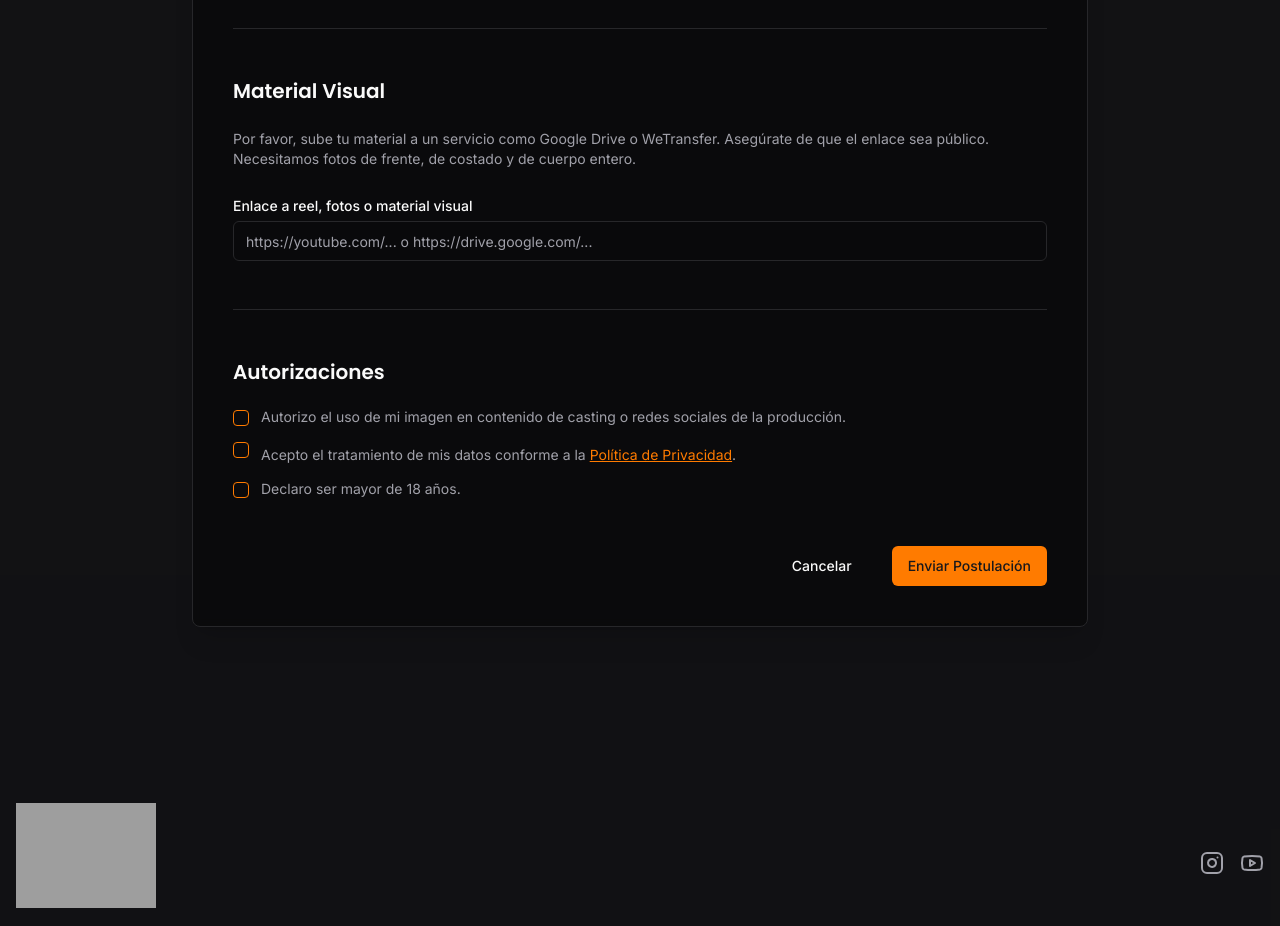
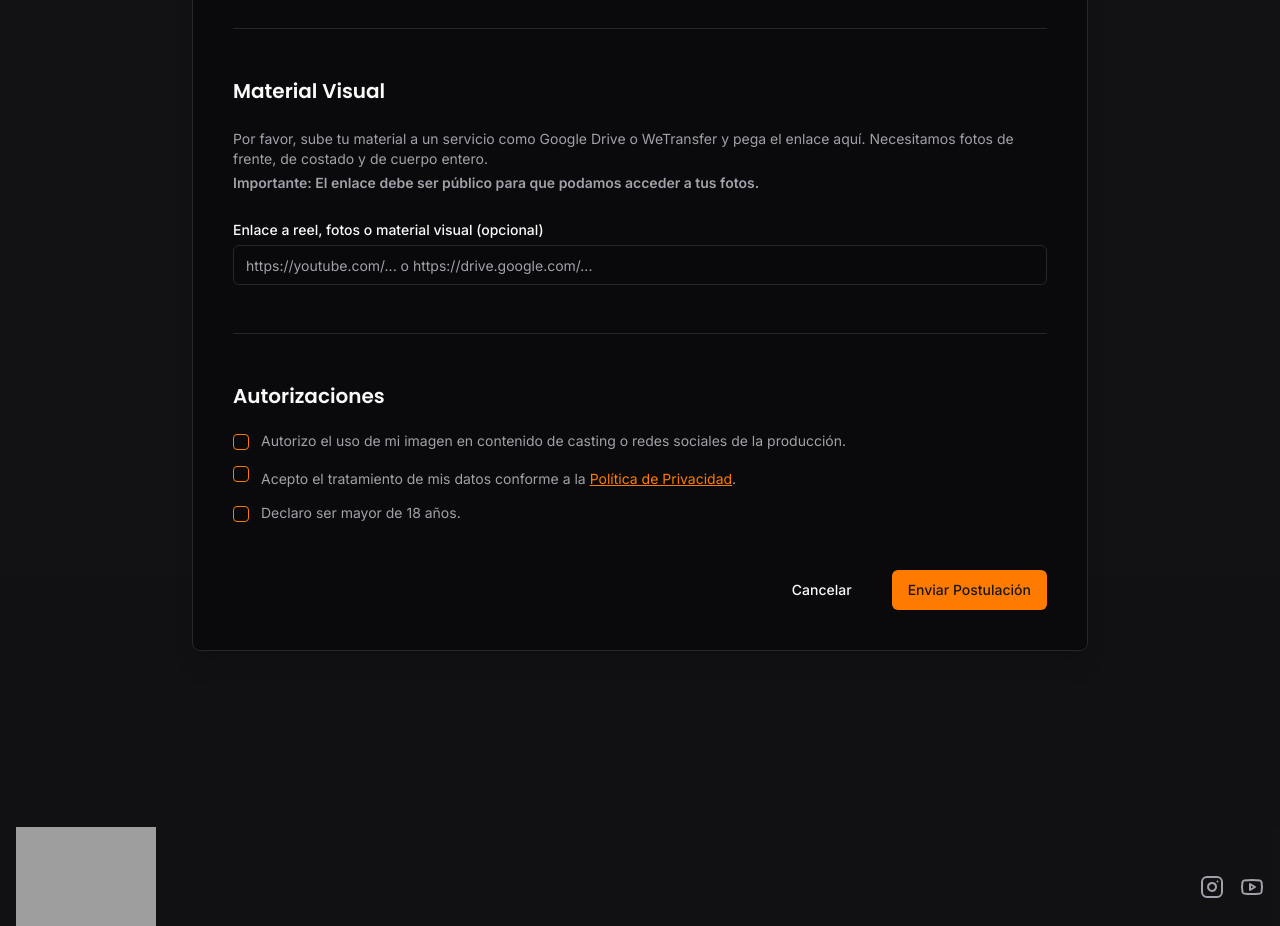
Before and after one commit to jchavesh/videameCR25, a Next.js app: page /casting in a window 1280 px wide. Shown: the part 2220-3146 px from the top of the page. Built offline with nearby package versions, Linux system fonts and the light colour scheme; grey boxes are pictures that could not be loaded.

Commit message:
puedes hacer que ese url del usuario no sea del todo 100% necesario para

```diff
--- a/src/components/casting-form.tsx
+++ b/src/components/casting-form.tsx
@@ -49,6 +49,9 @@ export function CastingForm() {
       console.warn("CORS error is expected on static site form submission to Netlify:", error);
     });
 
+    // We optimistically navigate to the success page.
+    // This is because on a static site, we can't await the fetch response due to CORS.
+    // We know Netlify will process the form, so we send the user to the success page right away.
     router.push('/casting-success');
   };
 
@@ -270,11 +273,14 @@ export function CastingForm() {
 
       <div className="space-y-6 border-b border-border pb-12">
             <h2 className="text-xl font-headline font-semibold text-foreground">Material Visual</h2>
-            <p className="text-muted-foreground text-sm">Por favor, sube tu material a un servicio como Google Drive o WeTransfer. Asegúrate de que el enlace sea público. Necesitamos fotos de frente, de costado y de cuerpo entero.</p>
+            <p className="text-muted-foreground text-sm">
+              Por favor, sube tu material a un servicio como Google Drive o WeTransfer y pega el enlace aquí. Necesitamos fotos de frente, de costado y de cuerpo entero.
+              <span className="font-bold block mt-1">Importante: El enlace debe ser público para que podamos acceder a tus fotos.</span>
+            </p>
             <div className="grid grid-cols-1 gap-x-6 gap-y-8 sm:grid-cols-6">
                  <div className="col-span-full">
-                    <Label htmlFor="reelOrDanceLink">Enlace a reel, fotos o material visual</Label>
-                    <Input id="reelOrDanceLink" name="reelOrDanceLink" type="url" className="mt-1" placeholder="https://youtube.com/... o https://drive.google.com/..." required/>
+                    <Label htmlFor="reelOrDanceLink">Enlace a reel, fotos o material visual (opcional)</Label>
+                    <Input id="reelOrDanceLink" name="reelOrDanceLink" type="url" className="mt-1" placeholder="https://youtube.com/... o https://drive.google.com/..."/>
                 </div>
             </div>
         </div>
```
